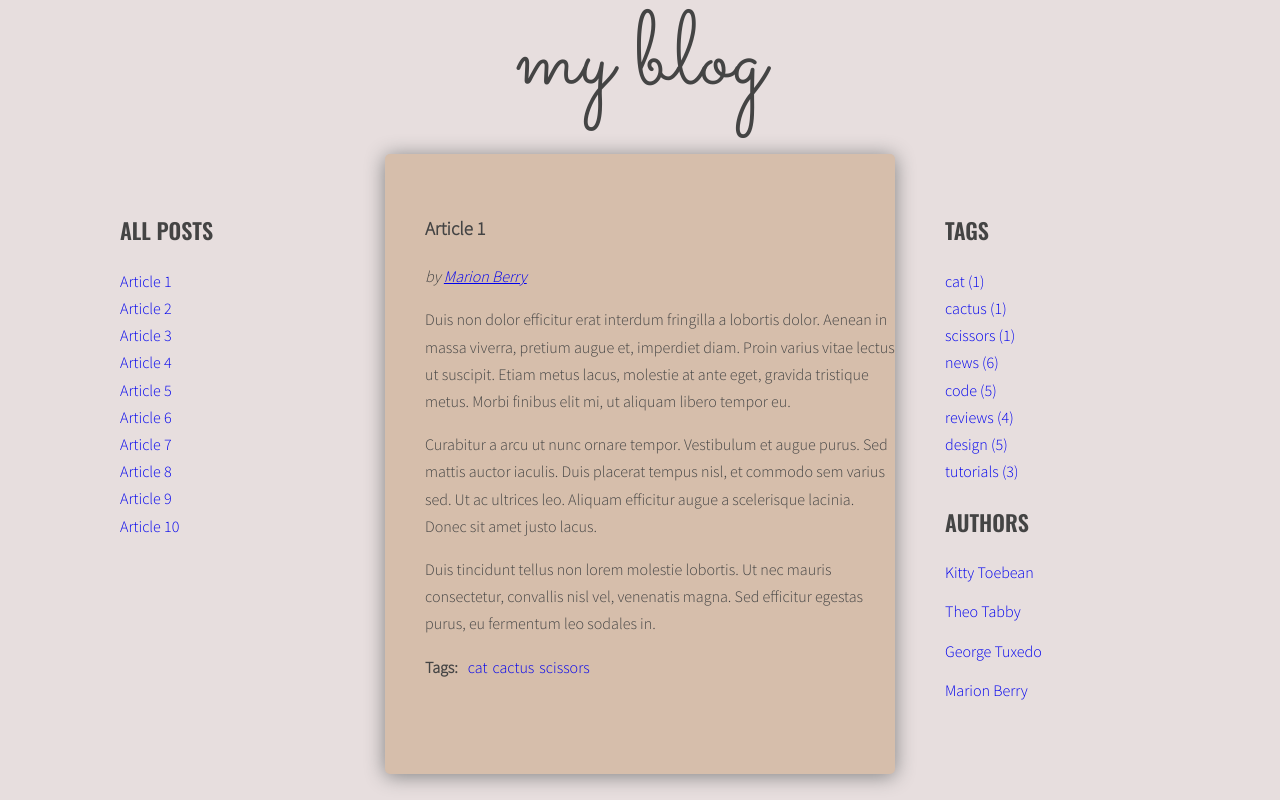
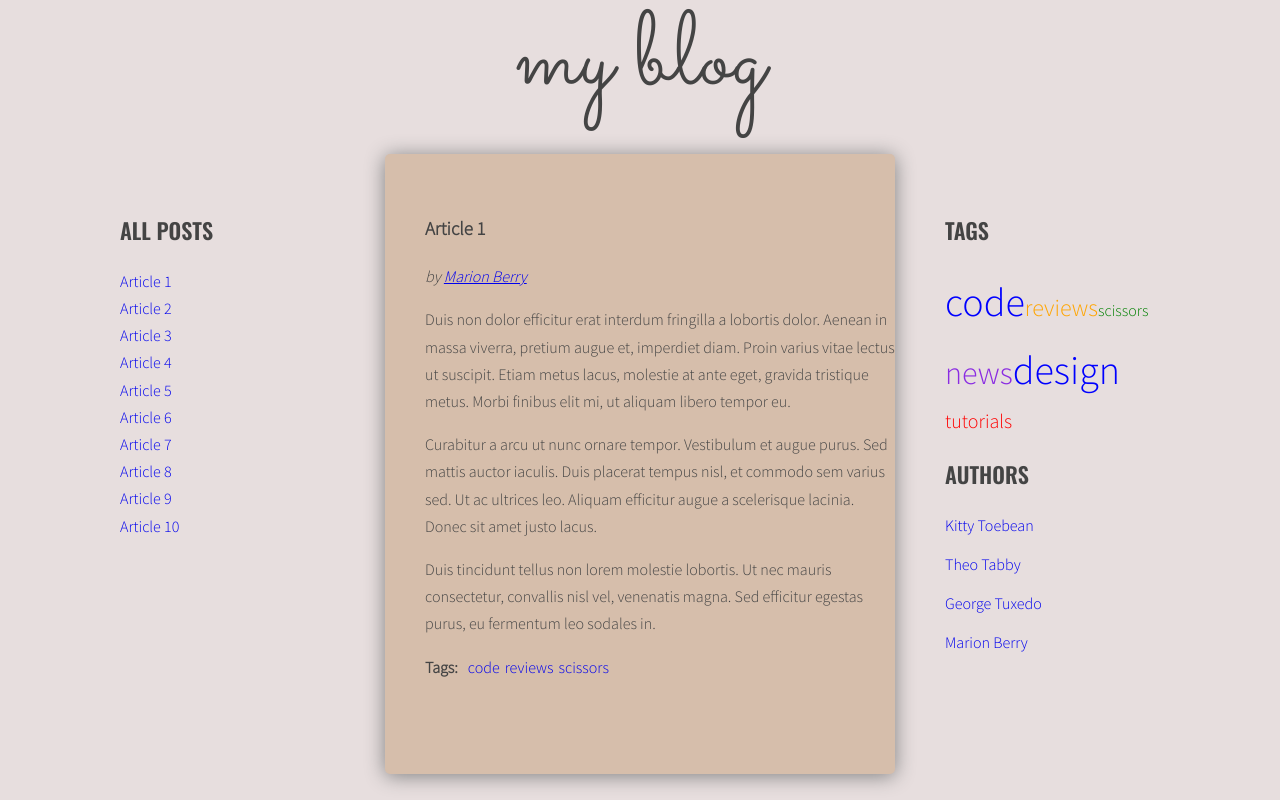
Before and after one commit to Vpartyzan/javascript-blog, a website: page index.html in a window 1280 px wide. Drawn offline with nearby package versions, Linux system fonts and the light colour scheme.

Commit message:
Create tags cloud

```diff
--- a/index.html
+++ b/index.html
@@ -18,7 +18,7 @@
               </ul>
             </aside>
             <section class="posts">
-              <article class="post active" id="article-1" data-tags="cat cactus scissors" data-author="Marion Berry">
+              <article class="post active" id="article-1" data-tags="code reviews scissors" data-author="Marion Berry">
                 <h3 class="post-title">Article 1</h3>
                 <p class="post-author">by </p>
                 <div class="post-content">
@@ -35,7 +35,7 @@
                   </ul>
                 </div>
               </article>
-              <article class="post" id="article-2" data-tags="news code" data-author="Theo Tabby">
+              <article class="post" id="article-2" data-tags="news code design" data-author="Theo Tabby">
                 <h3 class="post-title">Article 2</h3>
                 <p class="post-author">by </p>
                 <div class="post-content">
@@ -52,7 +52,7 @@
                   </ul>
                 </div>
               </article>
-              <article class="post" id="article-3" data-tags="news reviews design" data-author="George Tuxedo">
+              <article class="post" id="article-3" data-tags="design" data-author="George Tuxedo">
                 <h3 class="post-title">Article 3</h3>
                 <p class="post-author">by </p>
                 <div class="post-content">
--- a/js/script.js
+++ b/js/script.js
@@ -5,7 +5,9 @@ const optArticleSelector = '.post',
   optTitleListSelector = '.titles',
   optArticleTagsSelector = '.post-tags .list',
   optArticleAuthorSelector = '.post-author',
-  optTagsListSelector = '.tags.list';
+  optTagsListSelector = '.tags.list',
+  optCloudClassCount = 5,
+  optCloudClassPrefix = 'tag-size-';
 
 const titleClickHandler = function(event){
   event.preventDefault();
@@ -77,6 +79,29 @@ function generateTitleLinks(customSelector = ''){
 
 generateTitleLinks();
 
+function calculateTagsParams (tags) {
+  const params = {
+    max: 0,
+    min: 999999
+  };
+
+  for (let tag in tags) {
+    (tags[tag] > params.max) ? params.max = tags[tag] : params.max;
+    (tags[tag] < params.min) ? params.min = tags[tag] : params.min;
+  }
+
+  return params;
+}
+
+function calculateTagClass (count, params) {
+  const normalizedCount = count - params.min,
+    normalizedMax = params.max - params.min,
+    percentage = normalizedCount / normalizedMax,
+    classNumber = Math.floor( percentage * (optCloudClassCount - 1) + 1);
+
+  return classNumber;
+}
+
 function generateTags(){
   /* [NEW] create a new variable allTags with an empty object */
   let allTags = {};
@@ -123,13 +148,15 @@ function generateTags(){
   /* [NEW] find list of tags in right column */
   const tagList = document.querySelector('.tags');
 
+  const tagsParams = calculateTagsParams(allTags);
+
   /* [NEW] create variable for all links HTML code */
   let allTagsHTML = '';
 
   /* [NEW] START LOOP: for each tag in allTags: */
   for (let tag in allTags) {
     /* [NEW] generate code of a link and add it to allTagsHTML */
-    const linkHTML = '<li><a href="#tag-' + tag + '">' + tag + ' (' + allTags[tag] + ') ' + '</a></li>';
+    const linkHTML = '<li><a href="#tag-' + tag + '" class="' + optCloudClassPrefix + calculateTagClass(allTags[tag], tagsParams) + '">' + tag + '</a></li>';
 
     allTagsHTML += linkHTML;
   }
--- a/sass/style.scss
+++ b/sass/style.scss
@@ -135,3 +135,34 @@ body {
     padding-right: 5px;
   }
 }
+
+/*list tags */
+
+.tag-size-1 {
+  font-size: 100%;
+  color: green;
+}
+
+.tag-size-2 {
+  font-size: 125%;
+  color: red;
+}
+
+.tag-size-3 {
+  font-size: 150%;
+  color: orange;
+}
+
+.tag-size-4 {
+  font-size: 200%;
+  color: blueviolet;
+}
+
+.tag-size-5 {
+  font-size: 250%;
+  color: blue;
+}
+
+.list.tags li {
+  display: inline-block;
+}
```
Also changed, not shown: css/style.css, 1 other file.
